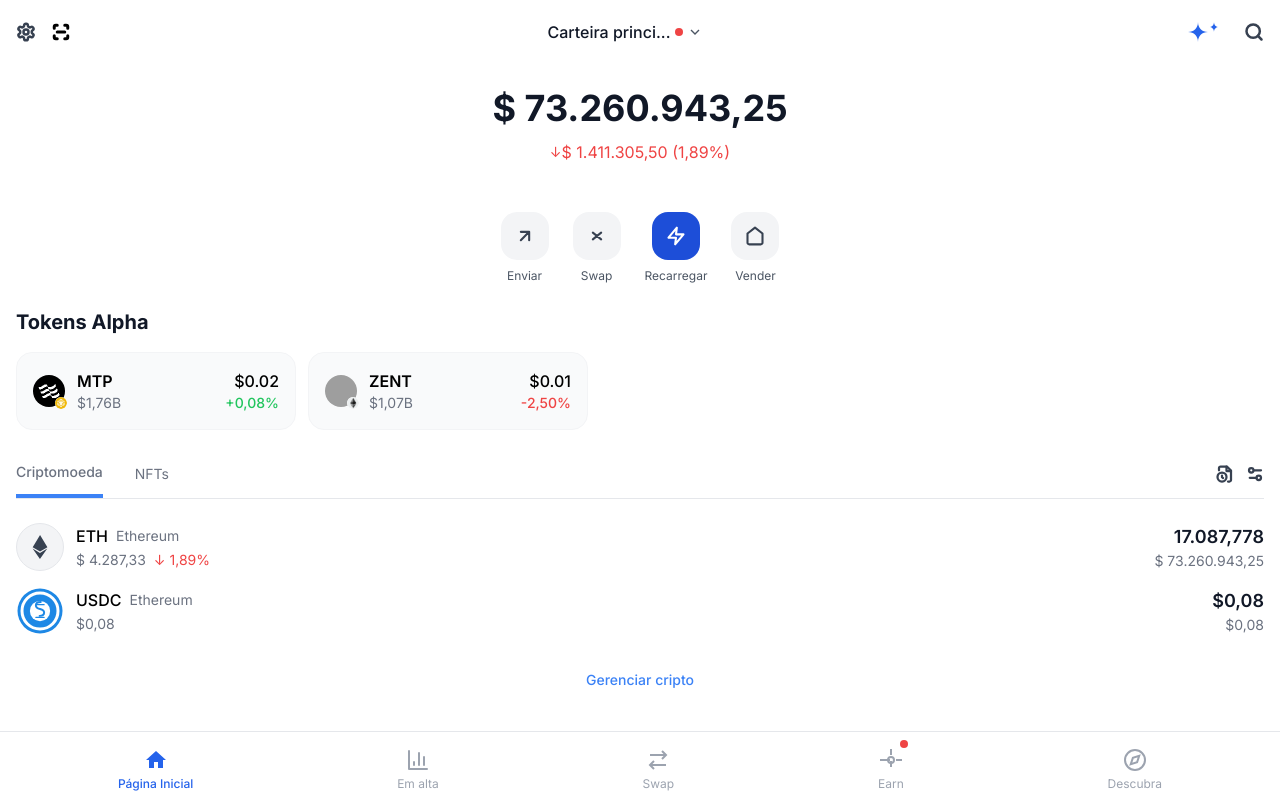
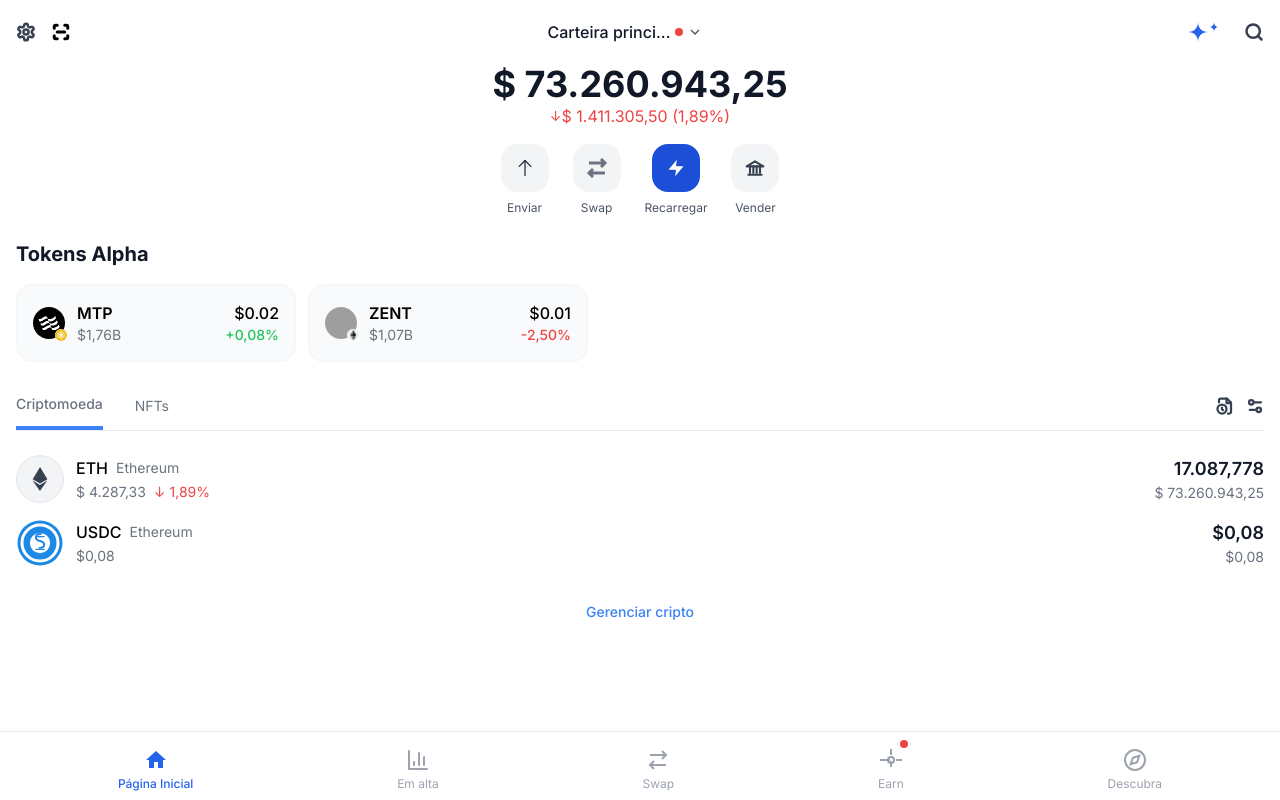
Before and after one commit to eisingsantos/trust-wallet-clone, a Next.js app: page / in a window 1280 px wide. Built offline with nearby package versions, Linux system fonts and the light colour scheme; no server answers; grey boxes are pictures that could not be loaded.

Commit message:
ajuste icones

```diff
--- a/src/components/TrustWalletClone.tsx
+++ b/src/components/TrustWalletClone.tsx
@@ -105,7 +105,7 @@
       </div>
 
       {/* Balance Section */}
-      <div className="px-4 py-6 text-center bg-white">
+      <div className="px-4 py- text-center bg-white">
         {isLoading ? (
           <div className="animate-pulse">
             <div className="h-10 bg-gray-200 rounded w-48 mx-auto mb-3"></div>
@@ -113,10 +113,10 @@
           </div>
         ) : (
           <>
-            <div className="text-4xl font-bold text-gray-900 mb-3">
+            <div className="text-4xl font-bold text-gray-900 ">
               $ {formatCurrency(usdBalance)}
             </div>
-            <div className={`flex items-center justify-center text-base mb-6 ${ethChange24h < 0 ? 'text-red-500' : 'text-green-500'}`}>
+            <div className={`flex items-center justify-center text-base mb-4 ${ethChange24h < 0 ? 'text-red-500' : 'text-green-500'}`}>
               <span className="text-sm">{ethChange24h < 0 ? '↓' : '↑'}</span>
               $ {formatCurrency(Math.abs(usdChange))} ({formatPercentage(ethChange24h)}%)
             </div>
@@ -129,17 +129,33 @@
       <div className="flex justify-center space-x-6 px-4 mb-6">
         <button className="flex flex-col items-center space-y-2">
           <div className="w-12 h-12 bg-gray-100 rounded-2xl flex items-center justify-center hover:bg-gray-200 transition-colors">
-            <svg className="w-5 h-5 text-gray-700" fill="none" stroke="currentColor" viewBox="0 0 24 24" strokeWidth={2.5}>
-              <path d="M7 17L17 7M17 7H7M17 7V17" strokeLinecap="round" strokeLinejoin="round" />
+            <svg
+              className="w-5 h-5 text-gray-800"
+              fill="none"
+              stroke="currentColor"
+              viewBox="0 0 24 24"
+              strokeWidth={1.5}
+            >
+              <path
+                d="M5 10l7-7 7 7"
+                strokeLinecap="round"
+                strokeLinejoin="round"
+              />
+              <path
+                d="M12 3v18"
+                strokeLinecap="round"
+                strokeLinejoin="round"
+              />
             </svg>
+
           </div>
           <span className="text-xs text-gray-600">Enviar</span>
         </button>
 
         <button className="flex flex-col items-center space-y-2">
           <div className="w-12 h-12 bg-gray-100 rounded-2xl flex items-center justify-center hover:bg-gray-200 transition-colors">
-            <svg className="w-5 h-5 text-gray-700" fill="none" stroke="currentColor" viewBox="0 0 24 24" strokeWidth={2.5}>
-              <path d="M7 16L17 8M17 16L7 8" strokeLinecap="round" strokeLinejoin="round" />
+            <svg className="w-6 h-6 text-gray-500" fill="none" stroke="currentColor" viewBox="0 0 24 24" strokeWidth={3}>
+              <path d="M16 3l4 4-4 4M20 7H4M8 21l-4-4 4-4M4 17h16" />
             </svg>
           </div>
           <span className="text-xs text-gray-600">Swap</span>
@@ -150,20 +166,48 @@
           className="flex flex-col items-center space-y-2"
           disabled={isRefreshing}
         >
-          <div className={`w-12 h-12 bg-blue-700 rounded-2xl flex items-center justify-center hover:bg-blue-600 transition-colors ${isRefreshing ? 'opacity-70' : ''}`}>
-            <svg className="w-5 h-5 text-white" fill="none" stroke="currentColor" viewBox="0 0 24 24" strokeWidth={2.5}>
-              <path d="M13 2L3 14h9l-1 8 10-12h-9l1-8z" strokeLinecap="round" strokeLinejoin="round" />
+          <div
+            className={`w-12 h-12 bg-blue-700 rounded-2xl flex items-center justify-center hover:bg-blue-600 transition-colors ${isRefreshing ? 'opacity-70' : ''
+              }`}
+          >
+            <svg
+              className="w-5 h-5"
+              viewBox="0 0 24 24"
+              xmlns="http://www.w3.org/2000/svg"
+            >
+              <path
+                d="M13 2L3 14h9l-1 8 10-12h-9l1-8z"
+                fill="white"
+              />
             </svg>
           </div>
           <span className="text-xs text-gray-600">Recarregar</span>
         </button>
 
+
         <button className="flex flex-col items-center space-y-2">
           <div className="w-12 h-12 bg-gray-100 rounded-2xl flex items-center justify-center hover:bg-gray-200 transition-colors">
-            <svg className="w-5 h-5 text-gray-700" fill="none" stroke="currentColor" viewBox="0 0 24 24" strokeWidth={2.5}>
-              <path d="M3 9L12 2L21 9V20C21 20.5304 20.7893 21.0391 20.4142 21.4142C20.0391 21.7893 19.5304 22 19 22H5C4.46957 22 3.96086 21.7893 3.58579 21.4142C3.21071 21.0391 3 20.5304 3 20V9Z" strokeLinecap="round" strokeLinejoin="round" />
+            <svg
+              className="w-5 h-5 text-gray-700"
+              fill="none"
+              stroke="currentColor"
+              viewBox="0 0 24 24"
+              strokeWidth={2.5}
+            >
+              {/* base do prédio */}
+              <path d="M3 10h18" strokeLinecap="round" strokeLinejoin="round" />
+              {/* telhado */}
+              <path d="M2 10l10-6 10 6" strokeLinecap="round" strokeLinejoin="round" />
+              {/* colunas */}
+              <path d="M6 10v8" strokeLinecap="round" />
+              <path d="M10 10v8" strokeLinecap="round" />
+              <path d="M14 10v8" strokeLinecap="round" />
+              <path d="M18 10v8" strokeLinecap="round" />
+              {/* base inferior */}
+              <path d="M4 20h16" strokeLinecap="round" strokeLinejoin="round" />
             </svg>
           </div>
+
           <span className="text-xs text-gray-600">Vender</span>
         </button>
       </div>
```
